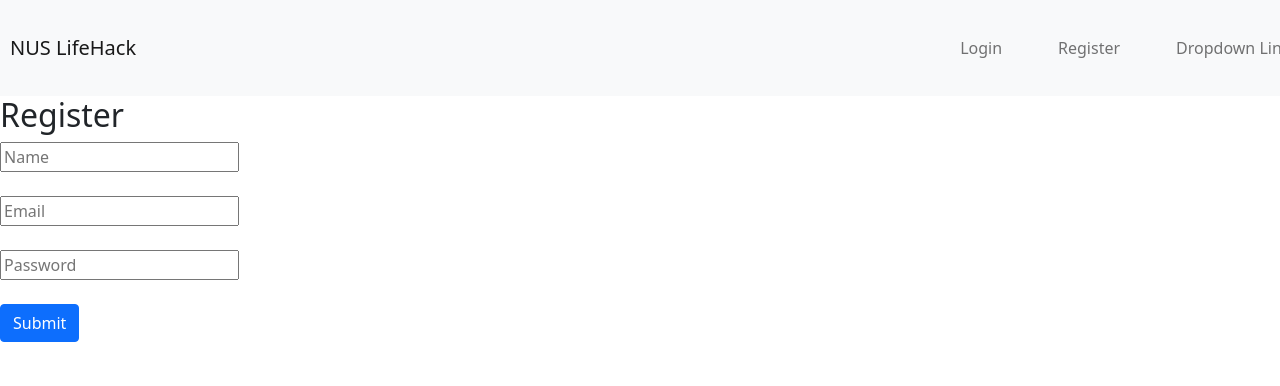
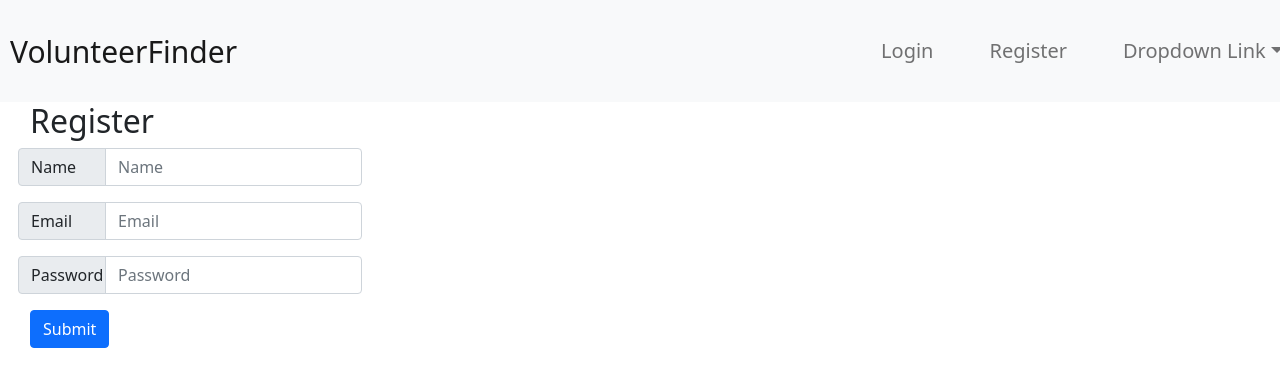
Before and after one commit to Gene9898/NUS-LifeHack, a React (Create React App) app: page /register in a window 1280 px wide. Shown: the top 386 px of the page. Built offline with nearby package versions, Linux system fonts and the light colour scheme; a web font is replaced by a local one.

Commit message:
login,register

```diff
--- a/public/styles.css
+++ b/public/styles.css
@@ -3,12 +3,21 @@
 }
 .navbar-brand {
   padding-left: 10px;
-  padding-right: 780px;
+  padding-right: 600px;
+  font-size : 30px;
 }
 .navitem {
   padding : 20px;
+  font-size : 20px;
 }
 
-.login {
-  padding : 200px 650px;
+.login,.register {
+  display : table;
+  padding-left : 30px;
 }
+.row {
+  display:table-row;
+}
+.input-group-prepend,.row {
+  width : 100px;
+}
--- a/src/components/Login.jsx
+++ b/src/components/Login.jsx
@@ -1,6 +1,5 @@
 import React, {useState} from "react";
 import {auth, logInWithEmailAndPassword} from "../firebase";
-import {useAuthState} from "react-firebase-hooks/auth";
 
 const Login = () => {
     const [user, setUser] = useState({
@@ -18,28 +17,23 @@ const Login = () => {
         });
     }
 
-    // const GetUser = () => {
-    //     return(
-    //     <div>
-    //         <h2>Username : {user.username}</h2>
-    //         <h2>Password : {user.password}</h2>
-    //     </div>
-    //     );
-    // }
 
     return (
     <div className = "login">
-        <form>
-            <h2>Login</h2>
-            <input type = "text" id = "email" placeholder = "Email" onChange = {handleChange} value = {user.email}/>
-            <br/>
-            <br/>
-            <input type = "password" id = "password" placeholder = "Password" onChange = {handleChange} value = {user.password}/>
-            <br/>
-            <br/>
-            <button type="submit" className = "btn btn-primary" onClick={() => logInWithEmailAndPassword(user.email, user.password)}>Submit</button>
-        </form>
-        {/* <GetUser/> */}
+        <h2>Login</h2>
+        <div className="input-group mb-3 ">
+            <div className="input-group-prepend row">
+                <span className="input-group-text" id="inputGroup-sizing-default">Email</span>
+            </div>
+            <input type="text" className="form-control" aria-label="Sizing example input" aria-describedby="inputGroup-sizing-default" id = "email" placeholder = "Email" onChange = {handleChange} value = {user.email} required/>
+        </div>
+        <div className="input-group mb-3 ">
+            <div className="input-group-prepend row">
+                <span className="input-group-text" id="inputGroup-sizing-default">Password</span>
+            </div>
+            <input type="password" className="form-control" aria-label="Sizing example input" aria-describedby="inputGroup-sizing-default" id = "password" placeholder = "Password" onChange = {handleChange} value = {user.password} required/>
+        </div>
+        <button className = "btn btn-primary" onClick={() => logInWithEmailAndPassword(user.email, user.password)}>Submit</button>
     </div>
     );
 }
--- a/src/components/Members.jsx
+++ b/src/components/Members.jsx
@@ -3,7 +3,7 @@ const Members = () => {
     const [count,setCount] = useState(0);
 
     const handleChange = () => {
-        setCount(count+1);
+        console.log("error");
     }
     return (
      <div>
--- a/src/components/Navbar.jsx
+++ b/src/components/Navbar.jsx
@@ -3,7 +3,7 @@ import React from "react";
 const Navbar = () => {
     return (
     <nav className="navbar navbar-expand-lg navbar-light bg-light">
-        <a className="navbar-brand" href="/">NUS LifeHack</a>
+        <a className="navbar-brand" href="/">VolunteerFinder</a>
         <button className="navbar-toggler" type="button" data-toggle="collapse" data-target="#navbarSupportedContent" aria-controls="navbarSupportedContent" aria-expanded="false" aria-label="Toggle navigation">
           <span className="navbar-toggler-icon"></span>
         </button>
--- a/src/components/Register.jsx
+++ b/src/components/Register.jsx
@@ -1,6 +1,5 @@
 import React, {useState} from "react";
 import {auth, registerWithEmailAndPassword} from "../firebase";
-import {useAuthState} from "react-firebase-hooks/auth";
 
 const Register = () => {
     const [user, setUser] = useState({
@@ -19,31 +18,31 @@ const Register = () => {
         });
     }
 
-    // const GetUser = () => {
-    //     return(
-    //     <div>
-    //         <h2>Username : {user.username}</h2>
-    //         <h2>Password : {user.password}</h2>
-    //     </div>
-    //     );
-    // }
+    return (
+    <div className = "register">
+        <h2>Register</h2>
 
-    return (
-    <div>
-        <h2>Register</h2>
-        <form>
-            <input type = "text" id = "name" placeholder = "Name" onChange = {handleChange} value = {user.name}/>
-            <br/>
-            <br/>
-            <input type = "text" id = "email" placeholder = "Email" onChange = {handleChange} value = {user.email}/>
-            <br/>
-            <br/>
-            <input type = "password" id = "password" placeholder = "Password" onChange = {handleChange} value = {user.password}/>
-            <br/>
-            <br/>
-            <button className = "btn btn-primary" onClick={() => registerWithEmailAndPassword(user.name, user.email, user.password)}>Submit</button>
-        </form>
-        {/* <GetUser/> */}
+        <div className="input-group mb-3 ">
+            <div className="input-group-prepend row">
+                <span className="input-group-text" id="inputGroup-sizing-default">Name</span>
+            </div>
+            <input type="text" className="form-control" aria-label="Sizing example input" aria-describedby="inputGroup-sizing-default" id = "name" placeholder = "Name" onChange = {handleChange} value = {user.name} required/>
+        </div>
+        <div className="input-group mb-3">
+            <div className="input-group-prepend row">
+                <span className="input-group-text" id="inputGroup-sizing-default">Email</span>
+            </div>
+            <input type="text" className="form-control" aria-label="Sizing example input" aria-describedby="inputGroup-sizing-default" id = "email" placeholder = "Email" onChange = {handleChange} value = {user.email} required/>
+        </div>
+
+        <div className="input-group mb-3">
+            <div className="input-group-prepend row">
+                <span className="input-group-text" id="inputGroup-sizing-default">Password</span>
+            </div>
+            <input type="password" className="form-control" aria-label="Sizing example input" aria-describedby="inputGroup-sizing-default" id = "password" placeholder = "Password" onChange = {handleChange} value = {user.password} required/>
+        </div>
+
+        <button className = "btn btn-primary" onClick={() => registerWithEmailAndPassword(user.name, user.email, user.password)}>Submit</button>
     </div>
     );
 }
--- a/src/firebase.js
+++ b/src/firebase.js
@@ -1,7 +1,4 @@
-// Import the functions you need from the SDKs you need
 import { initializeApp } from "firebase/app";
-// import { getAnalytics } from "firebase/analytics";
-
 import {
   GoogleAuthProvider,
   getAuth,
@@ -11,7 +8,6 @@ import {
   sendPasswordResetEmail,
   signOut,
 } from "firebase/auth";
-
 import {
   getFirestore,
   query,
@@ -34,41 +30,61 @@ const firebaseConfig = {
 const app = initializeApp(firebaseConfig);
 const auth = getAuth(app);
 const db = getFirestore(app);
-// const analytics = getAnalytics(app);
 
-// const googleProvider = new GoogleAuthProvider();
-// const signInWithGoogle = async() => {
-//     try {
-//         const res = await signInWithPopup(auth, googleProvider);
-//         const user = res.user;
-//         const q = query(co)
-//     }
-// }
+const googleProvider = new GoogleAuthProvider();
 
-const logInWithEmailAndPassword = async (email, password) =>{
-    try{
-        await signInWithEmailAndPassword(auth, email, password);
-        console.log("Logged in successfully");
-
-    } catch(err) {
+const signInWithGoogle = async () => {
+  try {
+    const res = await signInWithPopup(auth, googleProvider);
+    const user = res.user;
+    const q = query(collection(db, "users"), where("uid", "==", user.uid));
+    const docs = await getDocs(q);
+    if (docs.docs.length === 0) {
+      await addDoc(collection(db, "users"), {
+        uid: user.uid,
+        name: user.displayName,
+        authProvider: "google",
+        email: user.email,
+      });
+    }
+  } catch (err) {
     console.error(err);
     alert(err.message);
   }
+};
+
+const logInWithEmailAndPassword = async (email, password) => {
+  try {
+    await signInWithEmailAndPassword(auth, email, password);
+    console.log("success");
+  } catch (err) {
+    console.error(err);
+    alert(err.message);
   }
+};
 
-const registerWithEmailAndPassword = async (name, email, password) =>{
-    try{
+const registerWithEmailAndPassword = async (name, email, password) => {
+  try {
     const res = await createUserWithEmailAndPassword(auth, email, password);
-        console.log("successful registratin");
-
-        const docRef = await addDoc(collection(db, "users"), {
+    const user = res.user;
+    await addDoc(collection(db, "users"), {
+      uid: user.uid,
       name,
+      authProvider: "local",
       email,
     });
+    console.log("success");
+  } catch (err) {
+    console.error(err);
+    alert(err.message);
+  }
+};
 
-        console.log("Document written with ID: ", docRef.id);
-    }
-    catch (err) {
+const sendPasswordReset = async (email) => {
+  try {
+    await sendPasswordResetEmail(auth, email);
+    alert("Password reset link sent!");
+  } catch (err) {
     console.error(err);
     alert(err.message);
   }
@@ -81,7 +97,9 @@ const logout = () => {
 export {
   auth,
   db,
+  signInWithGoogle,
   logInWithEmailAndPassword,
   registerWithEmailAndPassword,
-    logout
+  sendPasswordReset,
+  logout,
 };
--- a/src/index.js
+++ b/src/index.js
@@ -1,6 +1,5 @@
 import React from 'react';
 import ReactDOM from 'react-dom/client';
-import App from './components/App';
 import URLRoutes from  './components/URLRoutes';
 
 const root = ReactDOM.createRoot(document.getElementById('root'));
```
Lines whose indentation alone changed are shown as unchanged.
